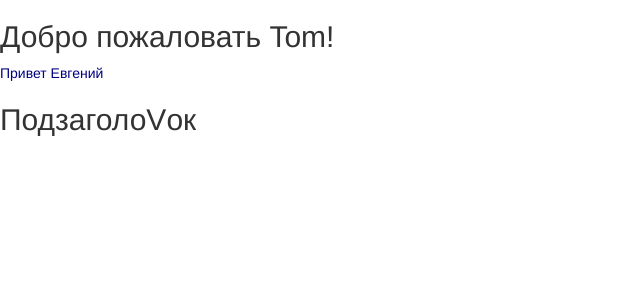
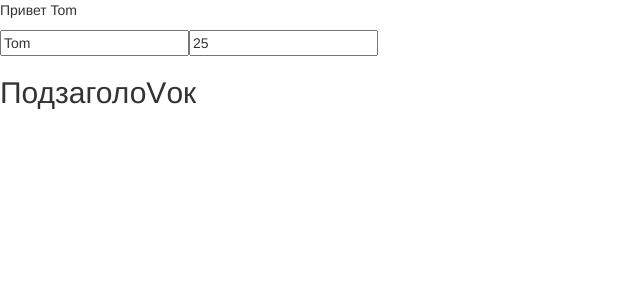
Before and after one commit to Albertthea/NG-book, an Angular app: page / in a window 1280 px wide. Shown: the top 300 px of the page, without its empty margins (0-640 px from the left). Built offline with nearby package versions, Linux system fonts and the light colour scheme.

Commit message:
life cyrcle component-1

```diff
--- a/src/app/app.component.ts
+++ b/src/app/app.component.ts
@@ -1,22 +1,24 @@
-import { Component } from '@angular/core';
-
-class Item {
-  purchase: string;
-  done: boolean;
-  price: number;
-
-  constructor(purchase: string, price: number) {
-    this.purchase = purchase;
-    this.price = price;
-    this.done = false;
-  }
-}
+import { Component, OnChanges, SimpleChanges } from '@angular/core';
 
 @Component({
-  selector: 'app-root',
-  template: `<child-comp><h2>Добро пожаловать {{name}}!</h2></child-comp>`,
-  styles: [`h2, p {color:#333;}`]
+    selector: 'app-root',
+    template: `<child-comp [name]="name"></child-comp>
+                <input type="text" [(ngModel)]="name" />
+                <input type="number" [(ngModel)]="age" />`
 })
-export class AppComponent {
-  name = 'Tom';
+export class AppComponent implements OnChanges {
+    name:string="Tom";
+    age:number = 25;
+    ngOnChanges(changes: SimpleChanges) {
+      for (let propName in changes) {
+        let chng = changes[propName];
+        let cur  = JSON.stringify(chng.currentValue);
+        let prev = JSON.stringify(chng.previousValue);
+        this.log(`${propName}: currentValue = ${cur}, previousValue = ${prev}`);
+      }
+    }
+
+    private log(msg: string) {
+        console.log(msg);
+    }
 }
--- a/src/app/child.component.ts
+++ b/src/app/child.component.ts
@@ -1,11 +1,24 @@
-import { Component } from '@angular/core';
+import { Component, Input, OnInit, OnChanges, SimpleChanges } from '@angular/core';
 
 @Component({
     selector: 'child-comp',
-    template: `<ng-content></ng-content>
-                <p>Привет {{name}}</p>`,
-    styles: [`h2, p {color:navy;}`]
+    template: `<p>Привет {{name}}</p>`
 })
-export class ChildComponent {
-  name = 'Евгений';
+export class ChildComponent implements OnInit, OnChanges {
+    @Input() name: string = "";
+
+    constructor(){ this.log(`constructor`); }
+    ngOnInit() { this.log(`onInit`); }
+
+    ngOnChanges(changes: SimpleChanges) {
+      for (let propName in changes) {
+        let chng = changes[propName];
+        let cur  = JSON.stringify(chng.currentValue);
+        let prev = JSON.stringify(chng.previousValue);
+        this.log(`${propName}: currentValue = ${cur}, previousValue = ${prev}`);
+      }
+    }
+    private log(msg: string) {
+        console.log(msg);
+    }
 }
```
Also changed, not shown: 1 other file (tests, documents, lock files or other folders).
